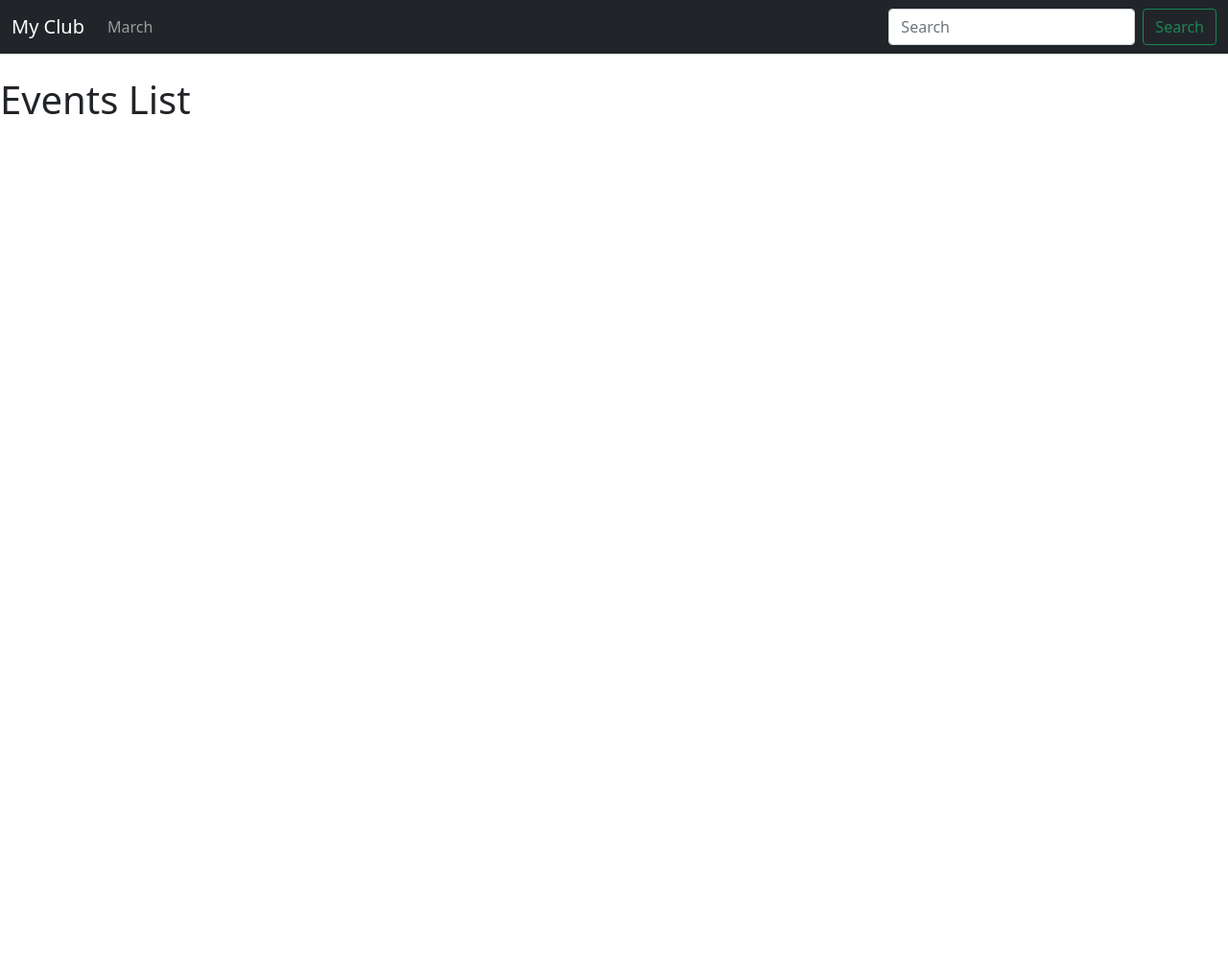
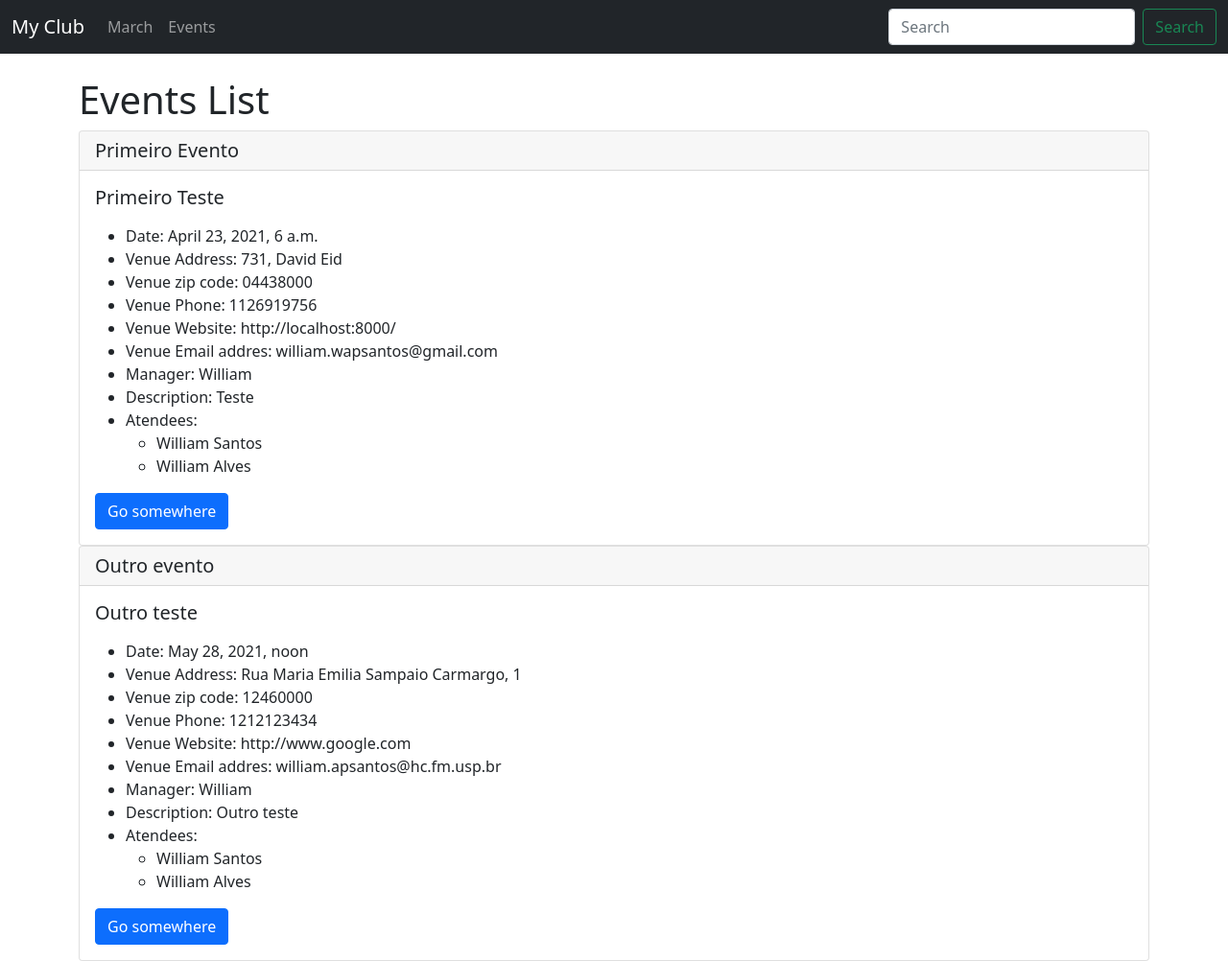
Before and after one commit to william-fisico/first-django-project, a Django app: template myapp/myclub_website/events/templates/events/events_list.html in a window 1280 px wide. Shown: the whole page at 96% size. Before the commit the page ends 119 px from the top, so only its background shows below. Run offline with Django 3.2, Linux system fonts and the light colour scheme; the template is opened without the code that fills it: values that come from a table or form of the project are taken from there, others are empty; data comes from the database, SQL or seed files in the repository; both versions use the stored data as it was after the commit.

Commit message:
Exibicao de eventos

```diff
--- a/myapp/myclub_website/events/templates/events/base.html
+++ b/myapp/myclub_website/events/templates/events/base.html
@@ -13,9 +13,13 @@
   <body>
     {% include 'events/navbar.html' %}
     <br/>
-    {% block content %}
+    <div class="container">
 
-    {% endblock %}
+        {% block content %}
+
+        {% endblock %}
+
+    </div>
 
     <!-- Optional JavaScript; choose one of the two! -->
 
--- a/myapp/myclub_website/events/templates/events/events_list.html
+++ b/myapp/myclub_website/events/templates/events/events_list.html
@@ -4,4 +4,36 @@
 
     <h1>Events List</h1>
 
+    {% for event in event_list %}
+
+        <div class="card">
+          <h5 class="card-header">{{ event }}</h5>
+          <div class="card-body">
+            <h5 class="card-title">{{ event.venue }}</h5>
+            <p class="card-text">
+
+                 <ul>
+                    <li>Date: {{ event.event_date }}</li>
+                    <li>Venue Address: {{ event.venue.address }}</li>
+                    <li>Venue zip code: {{ event.venue.zip_code }}</li>
+                    <li>Venue Phone: {{ event.venue.phone }}</li>
+                    <li>Venue Website: {{ event.venue.web }}</li>
+                    <li>Venue Email addres: {{ event.venue.email_address }}</li>
+                    <li>Manager: {{ event.manager }}</li>
+                    <li>Description: {{ event.description }}</li>
+                    <li>Atendees: </li>
+                        <ul>
+                        {% for attendee in event.attendees.all %}
+                            <li>{{attendee}}</li>
+                        {% endfor %}
+                </ul>
+        </ul>
+
+            </p>
+            <a href="#" class="btn btn-primary">Go somewhere</a>
+          </div>
+        </div>
+
+    {% endfor %}
+
 {% endblock %}
--- a/myapp/myclub_website/events/templates/events/navbar.html
+++ b/myapp/myclub_website/events/templates/events/navbar.html
@@ -6,7 +6,11 @@
     </button>
     <div class="collapse navbar-collapse" id="navbarSupportedContent">
       <ul class="navbar-nav me-auto mb-2 mb-lg-0">
+        <li class="nav-item">
           <a class="nav-link" href="{% url 'home' '2021' 'March' %}">March</a>
+        </li>
+        <li class="nav-item">
+          <a class="nav-link" href="{% url 'list-events' %}">Events</a>
         </li>
       </ul>
       <form class="d-flex">
--- a/myapp/myclub_website/events/urls.py
+++ b/myapp/myclub_website/events/urls.py
@@ -11,6 +11,6 @@ urlpatterns = [
 
     path('', views.home, name="home"),
     path('<int:year>/<str:month>/', views.home, name="home"),
-    path('events', views.all_events, name="list-events"),
+    path('Events', views.all_events, name="list-events"),
 
 ]
--- a/myapp/myclub_website/events/views.py
+++ b/myapp/myclub_website/events/views.py
@@ -6,6 +6,9 @@ from .models import Event
 
 def all_events(request):
     event_list = Event.objects.all()
+    return render(request, 'events/events_list.html',
+        {'event_list':event_list})
+
 
 def home(request, year=datetime.now().year, month=datetime.now().strftime('%B')):
     name = "William"
```
Also changed, not shown: myapp/myclub_website/db.sqlite3.
